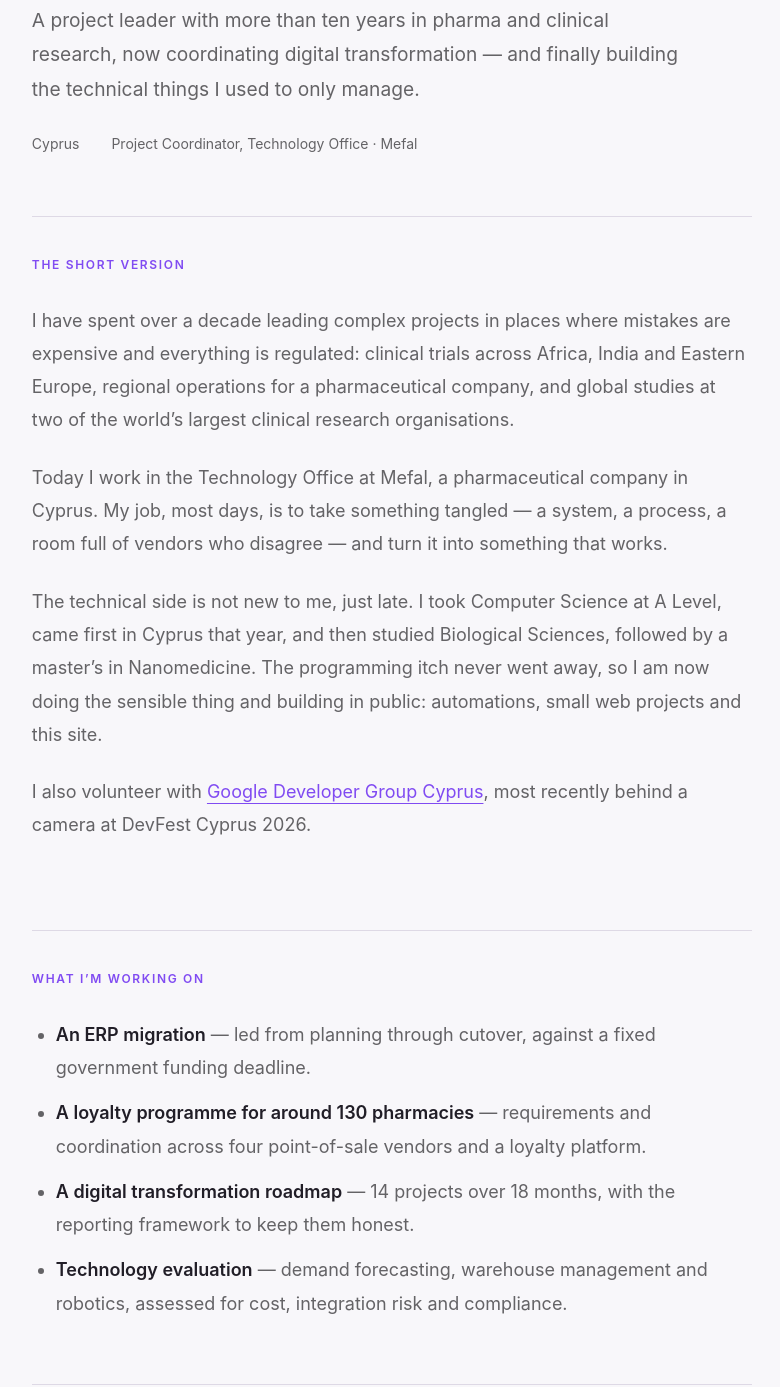
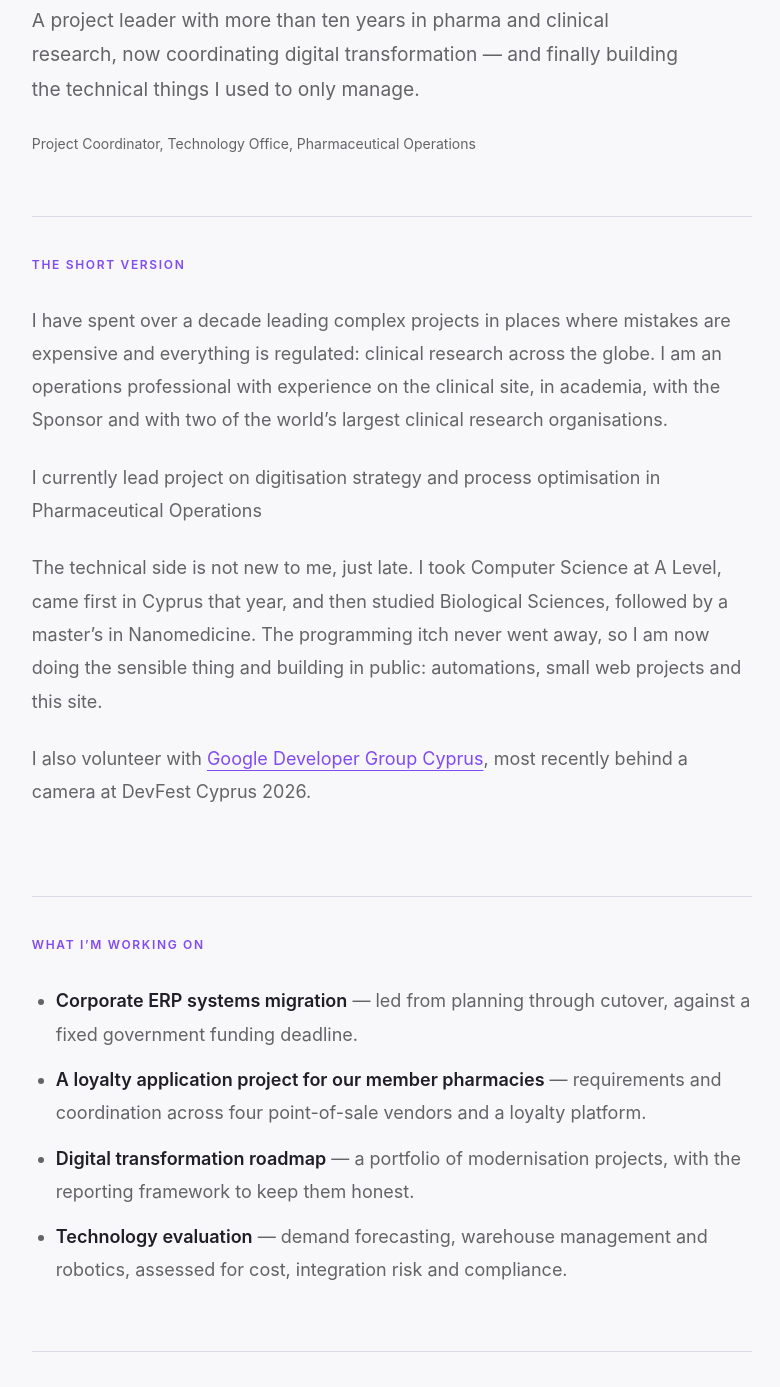
Before and after one commit to nicolascl86/nicolascl-dev, a plain HTML site: page about.html in a window 1280 px wide. Shown: the part 396-1783 px from the top of the page, without its empty margins (45-825 px from the left). Drawn offline with Linux system fonts and the light colour scheme; a web font is replaced by a local one.

Commit message:
Update About Page

```diff
--- a/about.html
+++ b/about.html
@@ -49,21 +49,21 @@
         <p class="eyebrow">About</p>
         <h1 id="about-title">Hello, I’m Nicolas</h1>
         <p class="intro">A project leader with more than ten years in pharma and clinical research, now coordinating digital transformation — and finally building the technical things I used to only manage.</p>
-        <div class="project-meta"><span>Cyprus</span><span>Project Coordinator, Technology Office · Mefal</span></div>
+        <div class="project-meta"><span>Project Coordinator, Technology Office, Pharmaceutical Operations</span></div>
       </section>
       <section class="section detail-copy" aria-labelledby="story-title">
         <h2 class="section-title" id="story-title">THE SHORT VERSION</h2>
-        <p>I have spent over a decade leading complex projects in places where mistakes are expensive and everything is regulated: clinical trials across Africa, India and Eastern Europe, regional operations for a pharmaceutical company, and global studies at two of the world’s largest clinical research organisations.</p>
-        <p>Today I work in the Technology Office at Mefal, a pharmaceutical company in Cyprus. My job, most days, is to take something tangled — a system, a process, a room full of vendors who disagree — and turn it into something that works.</p>
+        <p>I have spent over a decade leading complex projects in places where mistakes are expensive and everything is regulated: clinical research across the globe. I am an operations professional with experience on the clinical site, in academia, with the Sponsor and with two of the world’s largest clinical research organisations.</p>
+        <p>I currently lead project on digitisation strategy and process optimisation in Pharmaceutical Operations</p>
         <p>The technical side is not new to me, just late. I took Computer Science at A Level, came first in Cyprus that year, and then studied Biological Sciences, followed by a master’s in Nanomedicine. The programming itch never went away, so I am now doing the sensible thing and building in public: automations, small web projects and this site.</p>
         <p>I also volunteer with <a href="https://gdg.community.dev/gdg-cyprus/">Google Developer Group Cyprus</a>, most recently behind a camera at DevFest Cyprus 2026.</p>
       </section>
       <section class="section detail-copy" aria-labelledby="now-title">
         <h2 class="section-title" id="now-title">WHAT I’M WORKING ON</h2>
         <ul>
-          <li><strong>An ERP migration</strong> — led from planning through cutover, against a fixed government funding deadline.</li>
-          <li><strong>A loyalty programme for around 130 pharmacies</strong> — requirements and coordination across four point-of-sale vendors and a loyalty platform.</li>
-          <li><strong>A digital transformation roadmap</strong> — 14 projects over 18 months, with the reporting framework to keep them honest.</li>
+          <li><strong>Corporate ERP systems migration</strong> — led from planning through cutover, against a fixed government funding deadline.</li>
+          <li><strong>A loyalty application project for our member pharmacies</strong> — requirements and coordination across four point-of-sale vendors and a loyalty platform.</li>
+          <li><strong>Digital transformation roadmap</strong> — a portfolio of modernisation projects, with the reporting framework to keep them honest.</li>
           <li><strong>Technology evaluation</strong> — demand forecasting, warehouse management and robotics, assessed for cost, integration risk and compliance.</li>
         </ul>
       </section>
@@ -75,8 +75,8 @@
           <li><span class="career-dates">2022 – 2024</span><span><strong>Global Project Leader</strong> · Parexel Biotech</span></li>
           <li><span class="career-dates">2021 – 2022</span><span><strong>Project Manager</strong> · IQVIA</span></li>
           <li><span class="career-dates">2019 – 2021</span><span><strong>Operations Manager</strong> · Eisai EMEA</span></li>
-          <li><span class="career-dates">2016 – 2019</span><span><strong>Trial Manager</strong> · University College London</span></li>
-          <li><span class="career-dates">Earlier</span><span>Trial coordination and data management at University College London Hospitals; quality assurance at ITH Pharma</span></li>
+          <li><span class="career-dates">2016 – 2019</span><span><strong>Clinical Trials Manager</strong> · University College London</span></li>
+          <li><span class="career-dates">Earlier</span><span>Senior Clinical Trials coordination and data management at University College London Hospitals; quality assurance at ITH Pharma</span></li>
           <li><span class="career-dates">Education</span><span>M.Sc. Nanomedicine, Cranfield University · B.Sc. Biological Sciences, University of Westminster</span></li>
         </ul>
       </section>
```
Also changed, not shown: public/about.html (+8 -8 lines), 1 other file.
